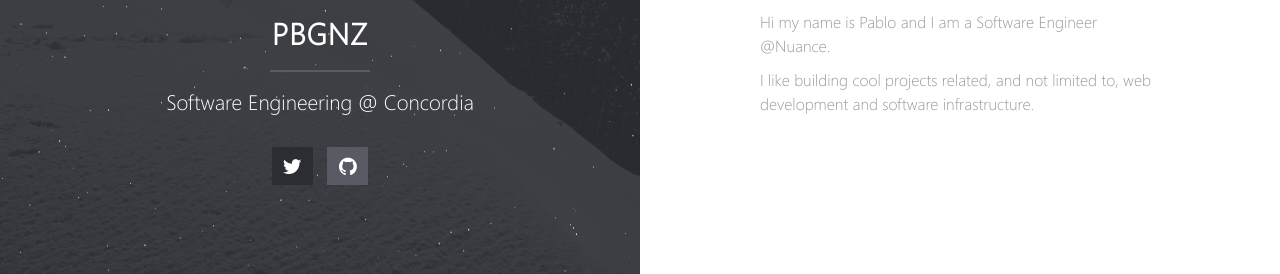
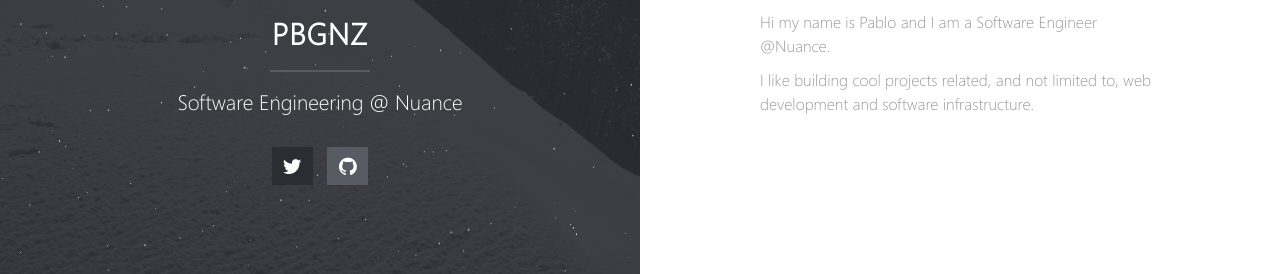
Before and after one commit to pbgnz/pbgnz.github.io, a Jekyll site: the page built from index.md, in a window 1280 px wide. Shown: the part 426-700 px from the top of the page. Built offline with Jekyll 4.4.1, drawn with Linux system fonts in a browser that asks for light colours; our own code applies the rules of GitHub Pages for plain Markdown files.

Commit message:
Update _config.yml

```diff
--- a/_config.yml
+++ b/_config.yml
@@ -1,6 +1,6 @@
 # Site
 title: pbgnz
-description: Software Engineering @ Concordia
+description: Software Engineering @ Nuance
 url: http://pbgnz.com
 logo: halve.png                                       # Site logo
 locale: en_US
```
